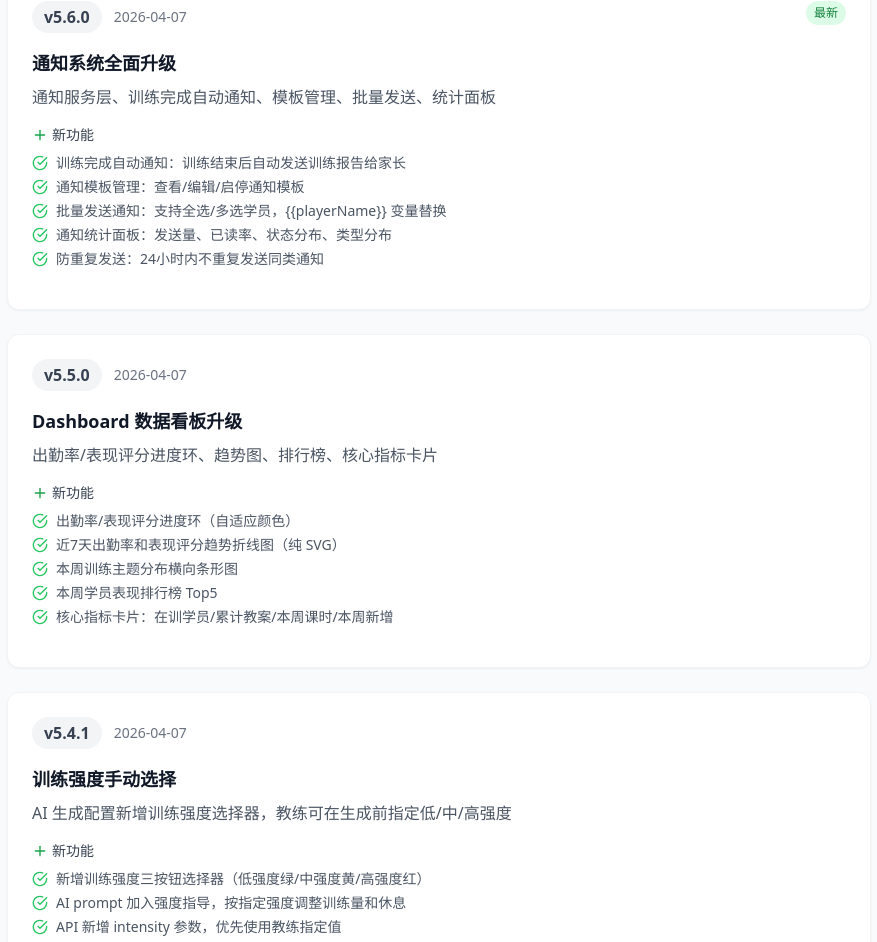
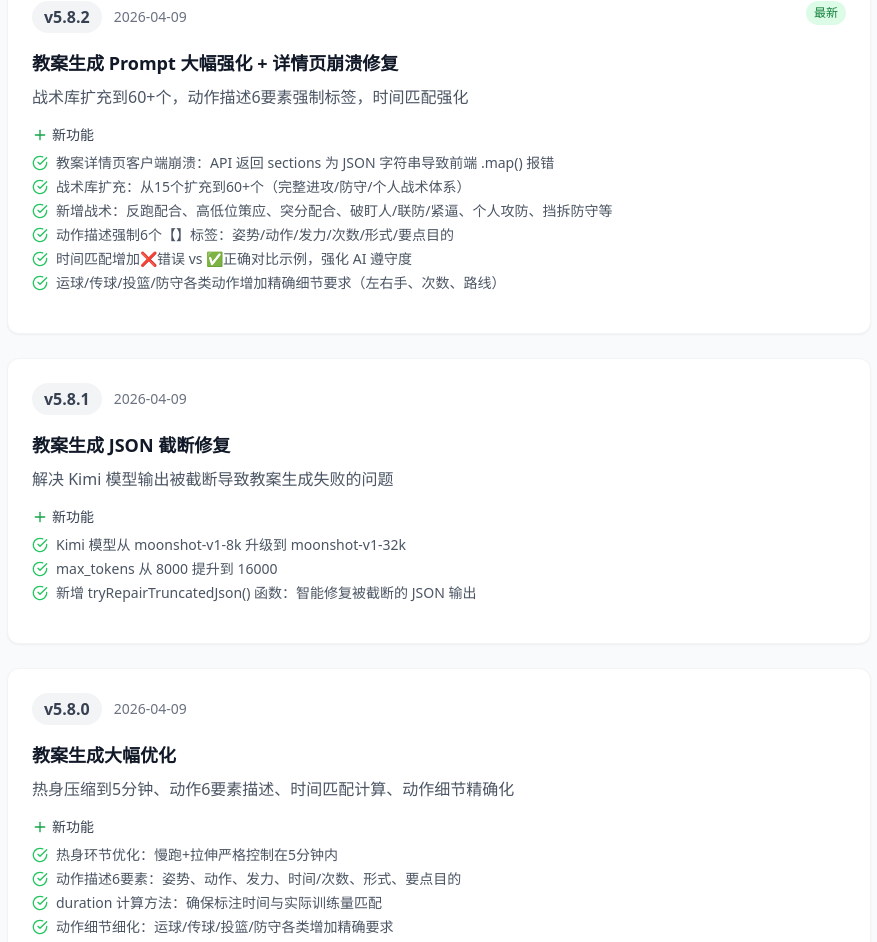
Before and after one commit to maomaoaichibing/basketball-coach, a Next.js app: page /version in a window 1280 px wide. Shown: the part 419-1361 px from the top of the page, without its empty margins (201-1078 px from the left). Built offline with nearby package versions, Linux system fonts and the light colour scheme.

Commit message:
chore: update version page with v5.8.0/v5.8.1/v5.8.2 records

```diff
--- a/src/app/version/page.tsx
+++ b/src/app/version/page.tsx
@@ -15,6 +15,44 @@ import {
 
 // 版本历史记录
 const versions = [
+  {
+    version: 'v5.8.2',
+    date: '2026-04-09',
+    title: '教案生成 Prompt 大幅强化 + 详情页崩溃修复',
+    description: '战术库扩充到60+个，动作描述6要素强制标签，时间匹配强化',
+    features: [
+      { type: 'fix', text: '教案详情页客户端崩溃：API 返回 sections 为 JSON 字符串导致前端 .map() 报错' },
+      { type: 'feature', text: '战术库扩充：从15个扩充到60+个（完整进攻/防守/个人战术体系）' },
+      { type: 'feature', text: '新增战术：反跑配合、高低位策应、突分配合、破盯人/联防/紧逼、个人攻防、挡拆防守等' },
+      { type: 'improvement', text: '动作描述强制6个【】标签：姿势/动作/发力/次数/形式/要点目的' },
+      { type: 'improvement', text: '时间匹配增加❌错误 vs ✅正确对比示例，强化 AI 遵守度' },
+      { type: 'improvement', text: '运球/传球/投篮/防守各类动作增加精确细节要求（左右手、次数、路线）' },
+    ],
+  },
+  {
+    version: 'v5.8.1',
+    date: '2026-04-09',
+    title: '教案生成 JSON 截断修复',
+    description: '解决 Kimi 模型输出被截断导致教案生成失败的问题',
+    features: [
+      { type: 'fix', text: 'Kimi 模型从 moonshot-v1-8k 升级到 moonshot-v1-32k' },
+      { type: 'fix', text: 'max_tokens 从 8000 提升到 16000' },
+      { type: 'feature', text: '新增 tryRepairTruncatedJson() 函数：智能修复被截断的 JSON 输出' },
+    ],
+  },
+  {
+    version: 'v5.8.0',
+    date: '2026-04-09',
+    title: '教案生成大幅优化',
+    description: '热身压缩到5分钟、动作6要素描述、时间匹配计算、动作细节精确化',
+    features: [
+      { type: 'improvement', text: '热身环节优化：慢跑+拉伸严格控制在5分钟内' },
+      { type: 'improvement', text: '动作描述6要素：姿势、动作、发力、时间/次数、形式、要点目的' },
+      { type: 'improvement', text: 'duration 计算方法：确保标注时间与实际训练量匹配' },
+      { type: 'improvement', text: '动作细节细化：运球/传球/投篮/防守各类增加精确要求' },
+      { type: 'feature', text: '战术库扩充：进攻战术（快攻/阵地配合/整体进攻/破防守/固定战术）+ 防守战术' },
+    ],
+  },
   {
     version: 'v5.6.0',
     date: '2026-04-07',
```
